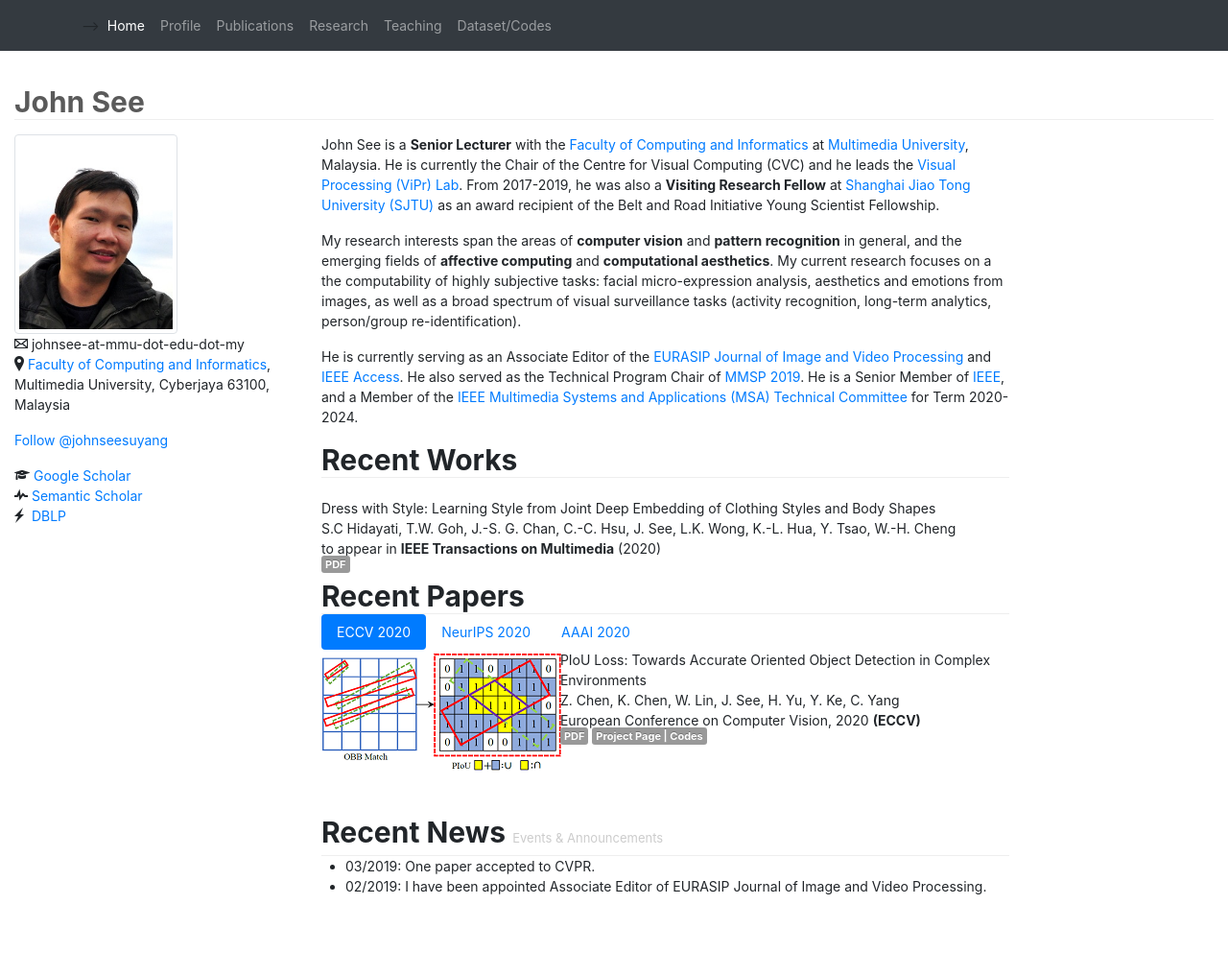
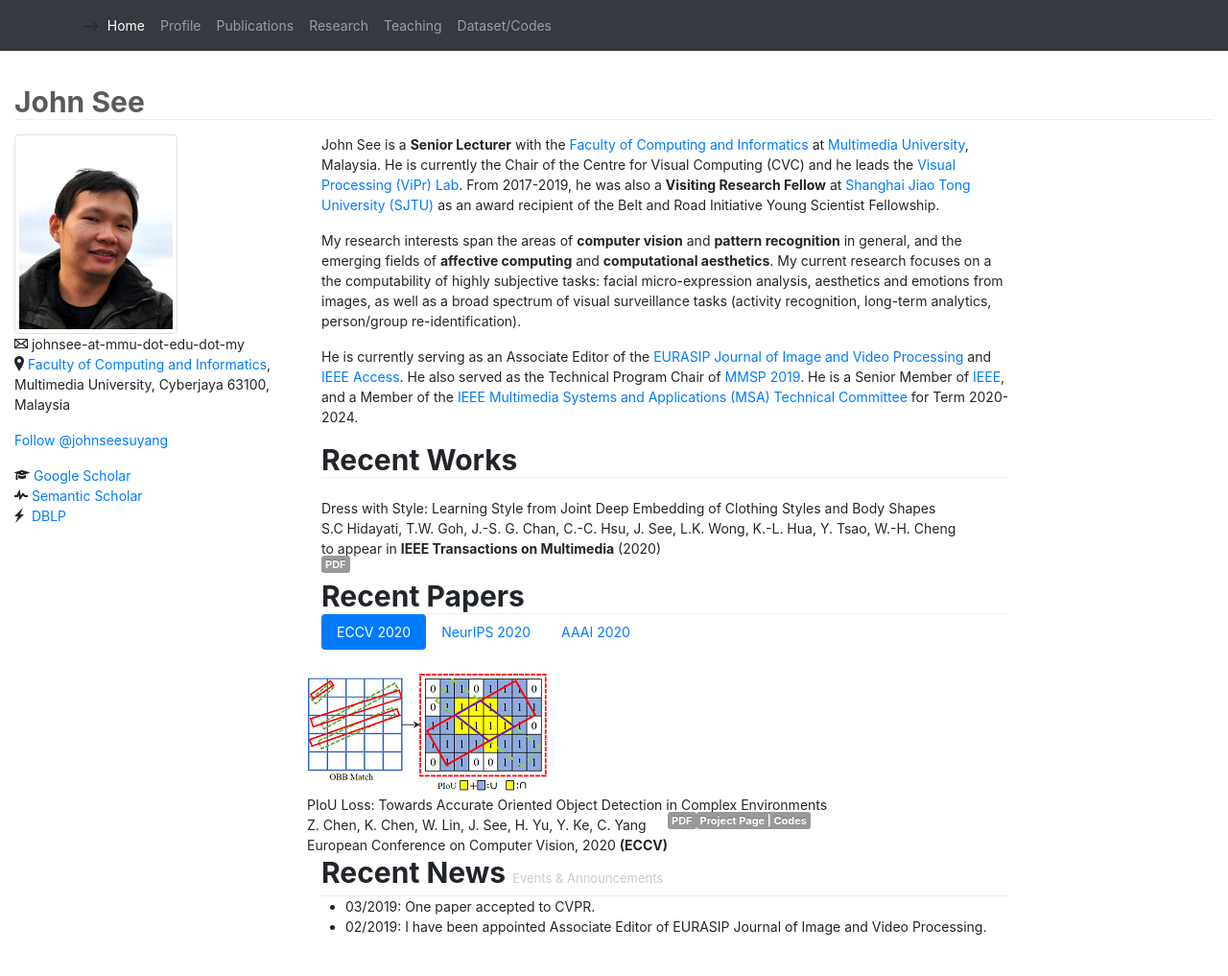
Before and after one commit to john-see/john-see.github.io, a Jekyll site: the page index.html, which Jekyll copies as it is, in a window 1280 px wide. Shown: the whole page at 96% size. Built offline with Jekyll 4.4.1, drawn with Linux system fonts in a browser that asks for light colours; comment, search, counter and statistics services are not loaded; before the commit the page ends 975 px from its top, so only the background shows below that.

Commit message:
edit paper layout

```diff
--- a/index.html
+++ b/index.html
@@ -132,11 +132,9 @@
 
             <div class="tab-content" id="pills-tabContent">
                 <div class="tab-pane fade show active" id="eccv" role="tabpanel" aria-labelledby="pills-home-tab">
+                <br>
                     <div class="row">
-                        <div class="col-4">
                             <img src="./images/paperthumbs/piou.png" class="rounded float-left" width="" alt="">
-                        </div>
-                        <div class="col-8">
                             <span class="title">PIoU Loss: Towards Accurate Oriented Object Detection in Complex Environments </span>
                             <br>
                             <span class="details">
@@ -145,12 +143,10 @@
                             </span>
                             <a href="./papers/piou_eccv20.pdf"><span class="label_download">PDF</span></a>
                             <a href="https://github.com/clobotics/piou"><span class="label_download">Project Page | Codes</span></a>
-                        </div>
                     </div>
                 </div>
 
 
-                </div>
                 <div class="tab-pane fade" id="neurips" role="tabpanel" aria-labelledby="pills-profile-tab">DEF</div>
                 <div class="tab-pane fade" id="aaai" role="tabpanel" aria-labelledby="pills-contact-tab">XYZ</div>
             </div>
```
